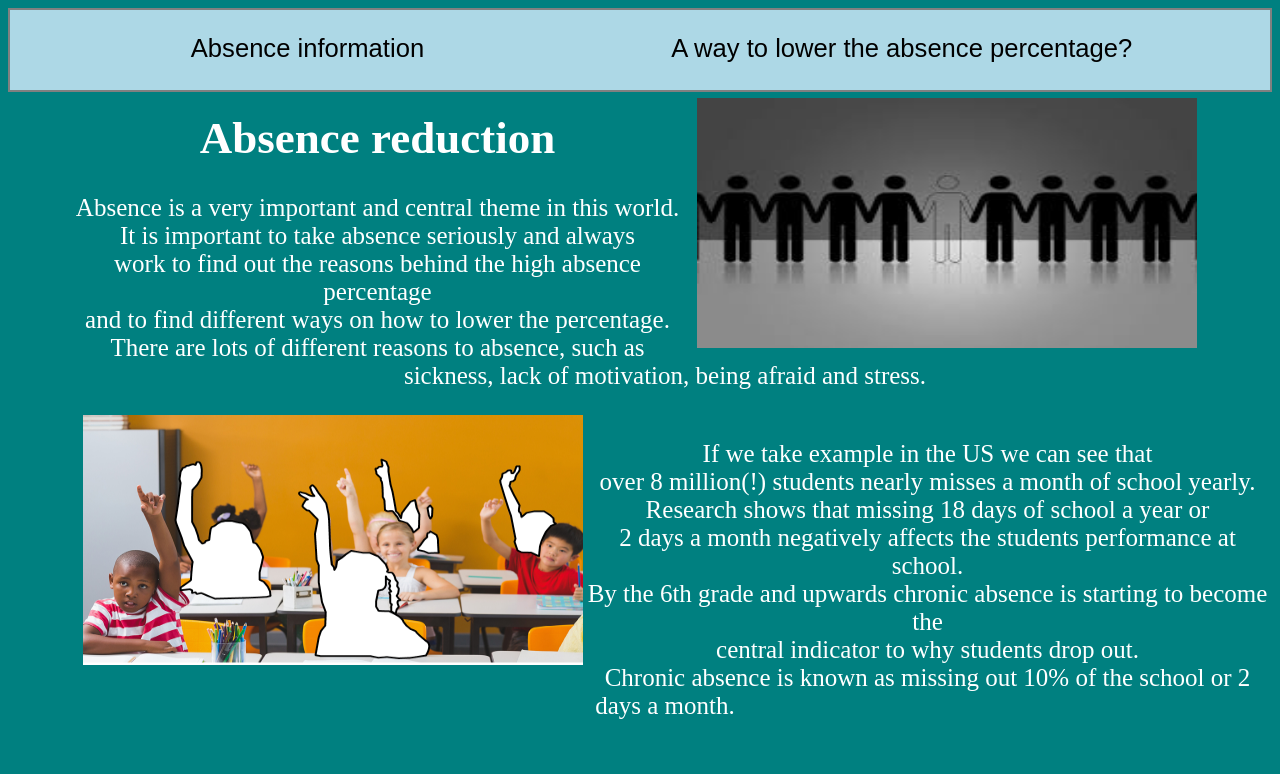
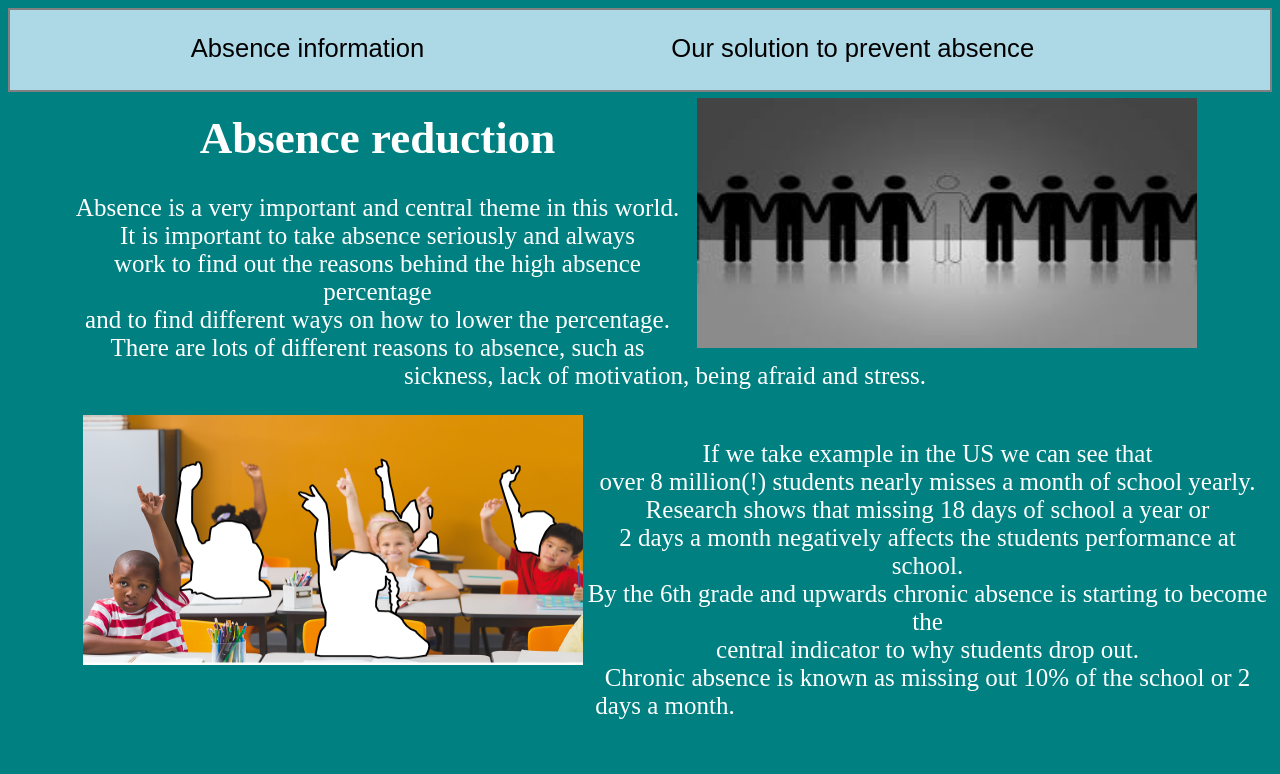
Before and after one commit to Marcolio7/Absence, a plain HTML site: page index.html in a window 1280 px wide. Shown: the top 774 px of the page. Drawn offline with Linux system fonts and the light colour scheme.

Commit message:
Nav tekst

```diff
--- a/index.html
+++ b/index.html
@@ -15,7 +15,7 @@
       <ul class="topnav">
 
           <li><a href="index.html">Absence information</a></li>
-          <li><a href="about.html">A way to lower the absence percentage?</a></li>
+          <li><a href="about.html">Our solution to prevent absence</a></li>
 
       </ul>
 
```
